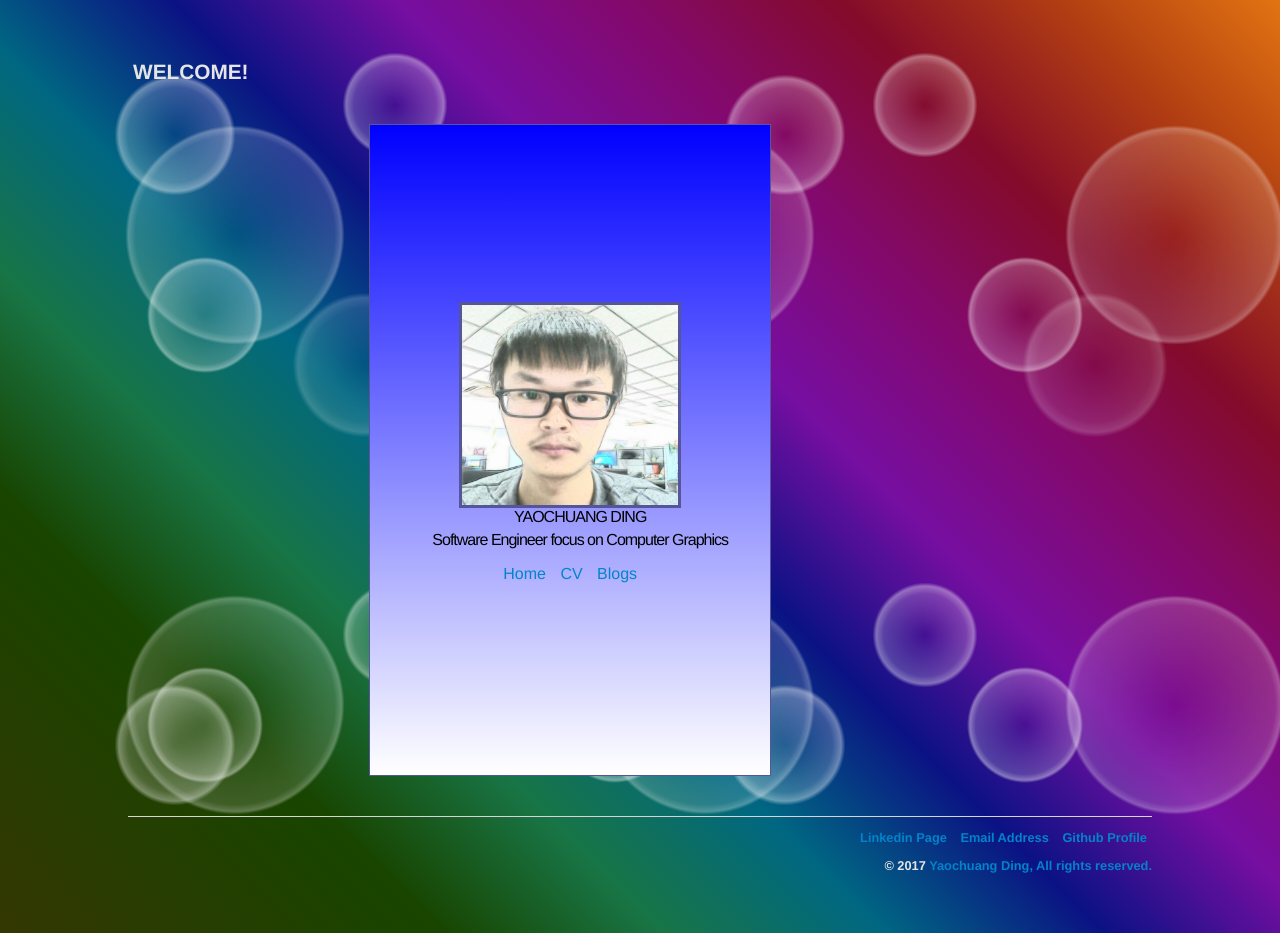
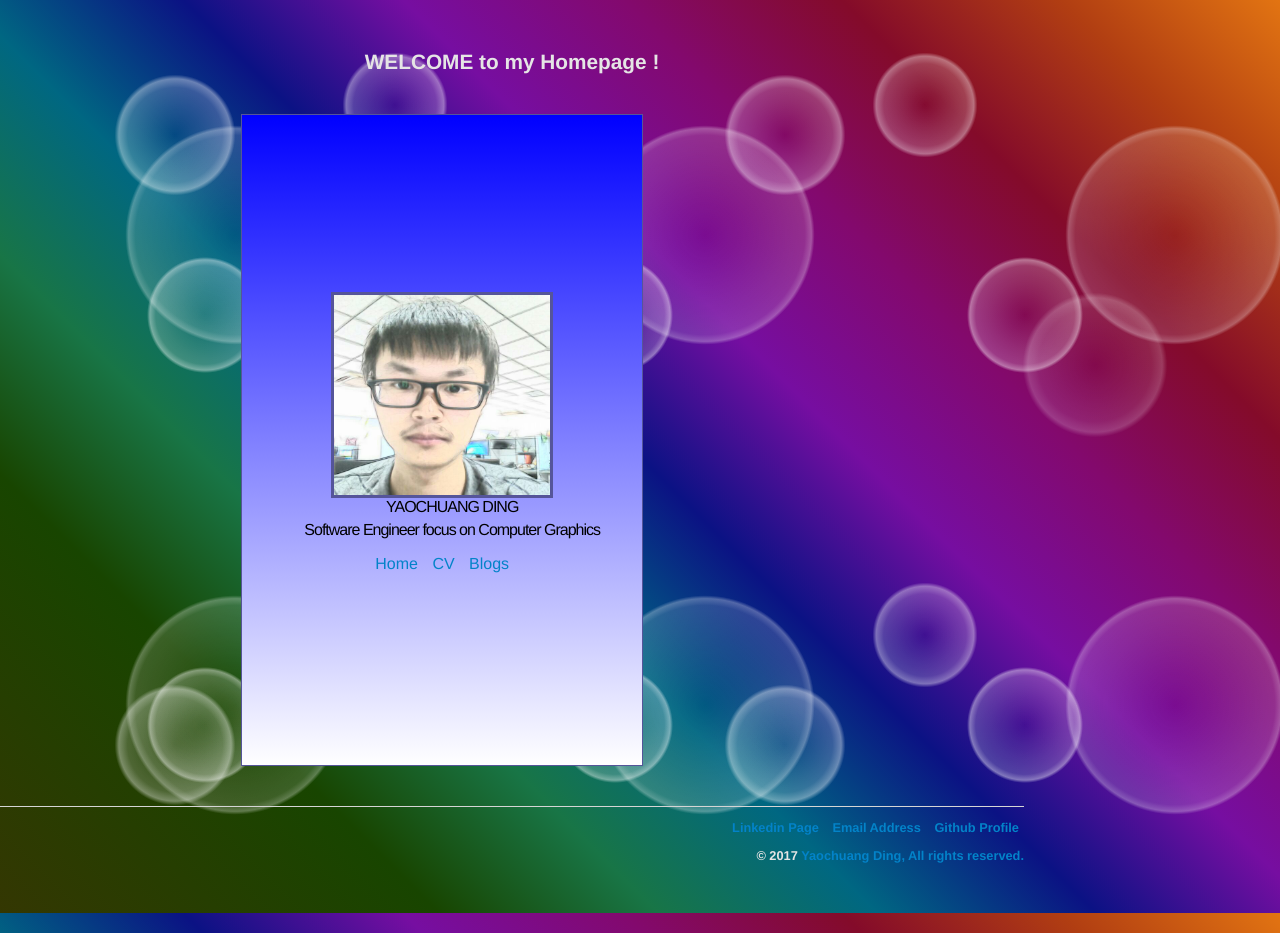
Before and after one commit to ychding11/ychding11.github.io, a Jekyll site: the page built from index.html, in a window 1280 px wide. Built offline with Jekyll 4.4.1, drawn with Linux system fonts in a browser that asks for light colours.

Commit message:
adjust welcome page style

```diff
--- a/_layouts/welcome.html
+++ b/_layouts/welcome.html
@@ -10,7 +10,7 @@
 		<body id="welcomeBody">
 			<nav>
 	    		<ul>
-	        		<li>WELCOME!</li>
+	        		<li>WELCOME to my Homepage !</li>
 	    		</ul>
 			</nav>
 
@@ -23,11 +23,11 @@
 	        		<li><a href="mailto:ych_ding@163.com">Linkedin Page</a></li>
 	        		<li><a href="mailto:ych_ding@163.com">Email Address</a></li>
 	        		<li><a href="https://github.com/ychding11">Github Profile</a></li>
-			</ul>
+			    </ul>
 
-			<ul>
-			&copy; 2017 <a href="/about.html">Yaochuang Ding, All rights reserved.</a>
-			</ul>
+				<ul>
+					&copy; 2017 <a href="/about.html">Yaochuang Ding, All rights reserved.</a>
+				</ul>
 			</footer>
 		</body>
 </html>
--- a/css/main.css
+++ b/css/main.css
@@ -9,6 +9,10 @@
 /**** Welcome page style ****/
 body#welcomeBody {
    /* background: #ffffff;*/
+    margin:50px 0;
+    padding:0;
+    text-align:center;
+
 	background:
 	radial-gradient(rgba(255,255,255,0) 0, rgba(255,255,255,.15) 30%, rgba(255,255,255,.3) 32%, rgba(255,255,255,0) 33%) 0 0,
 	radial-gradient(rgba(255,255,255,0) 0, rgba(255,255,255,.1) 11%, rgba(255,255,255,.3) 13%, rgba(255,255,255,0) 14%) 0 0,
@@ -191,6 +195,8 @@
 div.wlecomContainer {
 	position: relative;
 	margin: 40px auto 40px;
+	padding:0;
+	text-align:center;
 }
 
 /****  welcome avatar image style ****/
```
Lines whose indentation alone changed are shown as unchanged.
